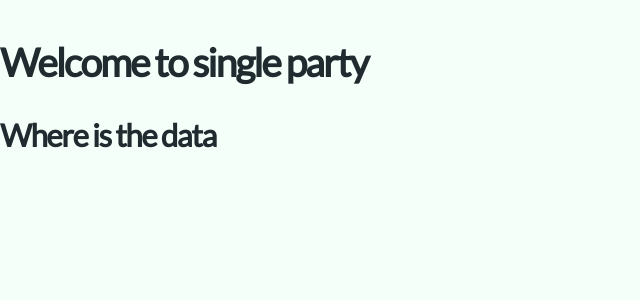
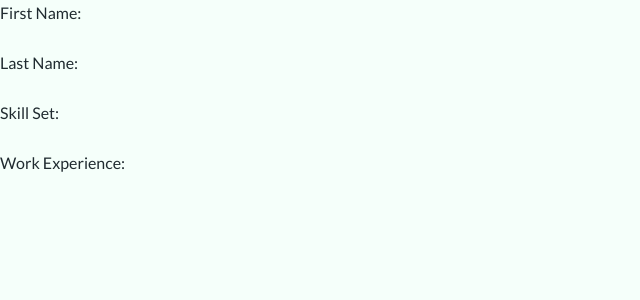
Before and after one commit to Build-WeekFT-PrisonerSkills/PS-Frontend, a React (Create React App) app: page /employeeProfile/1 in a window 1280 px wide. Shown: the top 300 px of the page, without its empty margins (0-640 px from the left). Built offline with nearby package versions, Linux system fonts and the light colour scheme; no server answers.

Commit message:
Right info displaying for single inmate

```diff
--- a/src/Components/PrisonList/PrisonInmatesSingle.js
+++ b/src/Components/PrisonList/PrisonInmatesSingle.js
@@ -4,7 +4,6 @@ import axios from 'axios';
 function PrisonInmatesSingle(props) {
   const [inmate, setInmate] = useState([]);
 
-  console.log(props);
   useEffect(() => {
     axios
       .get(`https://prisoner-skills-bw.herokuapp.com/api/users/inmates/${props.match.params.id}`)
@@ -19,9 +18,12 @@ function PrisonInmatesSingle(props) {
 
   return (
     <div>
-      <h2>Welcome to single party</h2>
-      <h3>Where is the data</h3>
-      {inmate.age}
+      <div className='single'>
+        <p>First Name: {inmate.inmateFirstName}</p>
+        <p>Last Name: {inmate.inmateLastName}</p>
+        <p>Skill Set: {inmate.skillset}</p>
+        <p>Work Experience: {inmate.workExperience}</p>
+      </div>
     </div>
   );
 }
```
